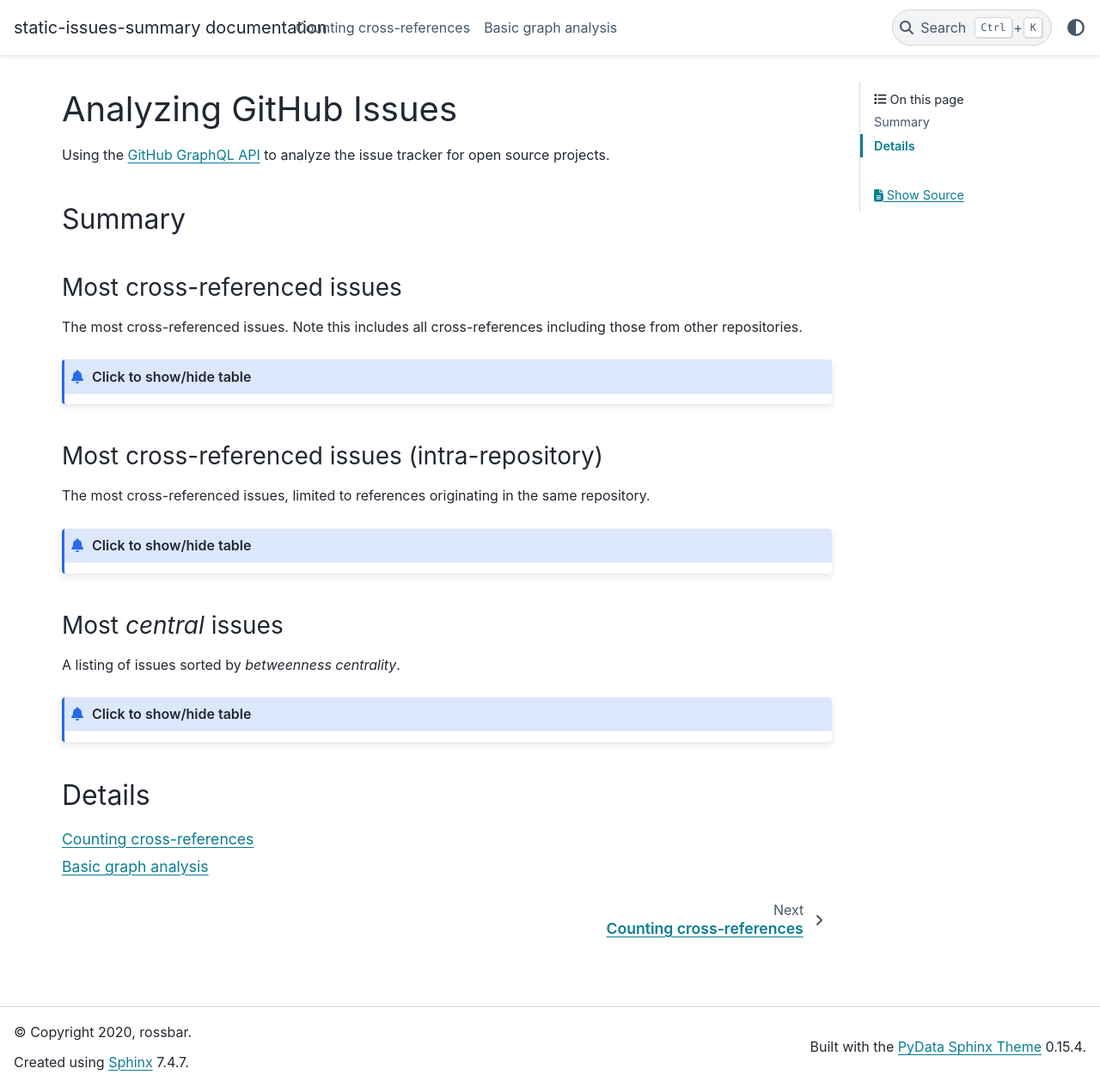
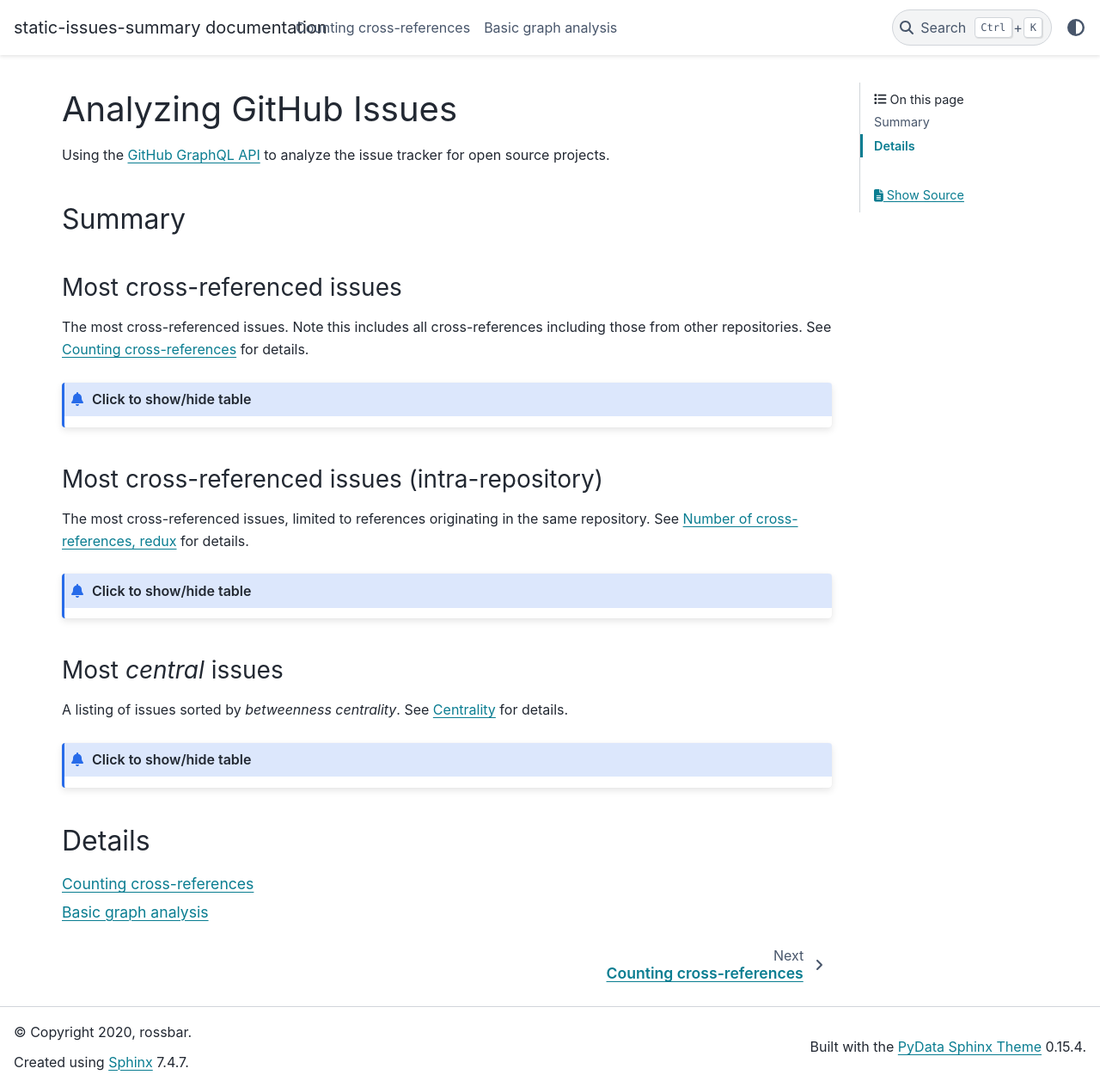
Before and after one commit to scientific-python/devstats.scientific-python.org, a Sphinx documentation site: the page built from doc/index.md, in a window 1280 px wide and 1264 px high. Shown: the whole window at 86% size. Built offline with Sphinx 7.4.7 and the PyData theme 0.15.4, drawn with Linux system fonts in a browser that asks for light colours.

Commit message:
Added links to index summary for relevant pages/sections

`````diff
--- a/doc/index.md
+++ b/doc/index.md
@@ -7,8 +7,10 @@ the issue tracker for open source projects.
 
 ### Most cross-referenced issues
 
-The {glue:text}`num_issues` most cross-referenced issues. Note this includes
-all cross-references including those from other repositories.
+The {glue:text}`num_issues` most cross-referenced issues.
+Note this includes all cross-references including those from other
+repositories.
+See {doc}`content/edge_counting` for details.
 
 ````{admonition} Click to show/hide table
 :class: toggle
@@ -20,7 +22,7 @@ all cross-references including those from other repositories.
 ### Most cross-referenced issues (intra-repository)
 
 The {glue:text}`num_issues` most cross-referenced issues, limited to references
-originating in the same repository.
+originating in the same repository. See {ref}`sec:degree` for details.
 
 ````{admonition} Click to show/hide table
 :class: toggle
@@ -32,6 +34,7 @@ originating in the same repository.
 ### Most *central* issues
 
 A listing of issues sorted by *betweenness centrality*.
+See {ref}`sec:centrality` for details.
 
 ````{admonition} Click to show/hide table
 :class: toggle
`````
Also changed, not shown: doc/content/basic_graph_analysis.md (+2 -0 lines).
